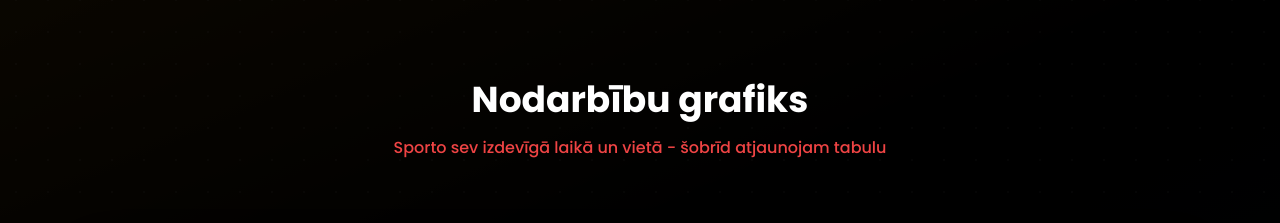
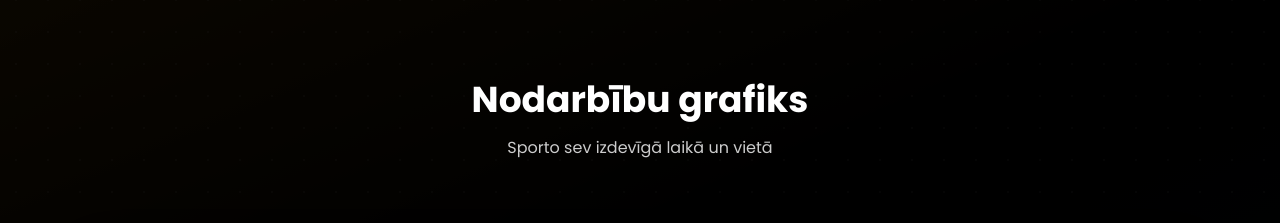
Before and after one commit to Kizenbahs/batutufitness.lv, a React (Vite) app: page / in a window 1280 px wide. Shown: the part 1500-1723 px from the top of the page. Built offline with nearby package versions, Linux system fonts and the light colour scheme; no server answers.

Commit message:
Changed text under Nodarbību grafiks back to white and removed update message

```diff
--- a/src/components/Schedule.tsx
+++ b/src/components/Schedule.tsx
@@ -82,10 +82,10 @@
           <h2 className="text-4xl font-bold text-white mb-4">
             {language === 'lv' ? 'Nodarbību grafiks' : 'Class schedule'}
           </h2>
-          <p className="text-red-500 font-medium">
+          <p className="text-white/80">
             {language === 'lv'
-              ? 'Sporto sev izdevīgā laikā un vietā - šobrīd atjaunojam tabulu'
-              : 'Exercise at your convenient time and place - updating schedule'}
+              ? 'Sporto sev izdevīgā laikā un vietā'
+              : 'Exercise at your convenient time and place'}
           </p>
         </div>
 
```
